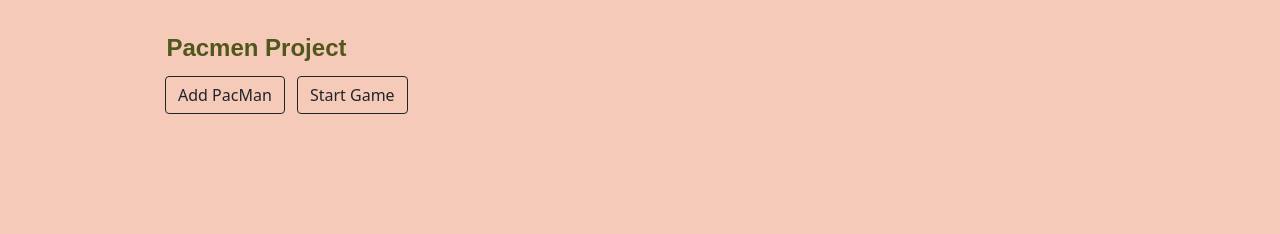
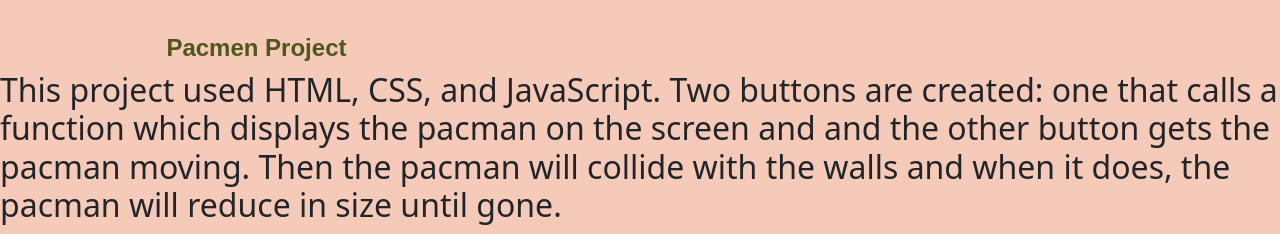
Before and after one commit to madetrudeau/pacmen, a plain HTML site: page index.html in a window 1280 px wide. Shown: the part 240-474 px from the top of the page. Drawn offline with nearby package versions, Linux system fonts and the light colour scheme.

Commit message:
Update index.html
Added project description

```diff
--- a/index.html
+++ b/index.html
@@ -80,6 +80,9 @@
     </div>
     <div>
         <h1 id="project-title">Pacmen Project</h1>
+        <h2>This project used HTML, CSS, and JavaScript.  Two buttons are created: one that calls a function which displays the pacman on the screen and
+          and the other button gets the pacman moving.  Then the pacman will collide with the walls and when it does, the pacman will reduce in size until
+          gone.</h2>
         <div class="box" id="proj-content">
             <div id='game' style="max-height: calc(100vh-27px);">
                 <button class="btn btn-outline-dark me-2" type="button" onclick='makeOne()' width='200' height='30'>Add PacMan</button>
```
